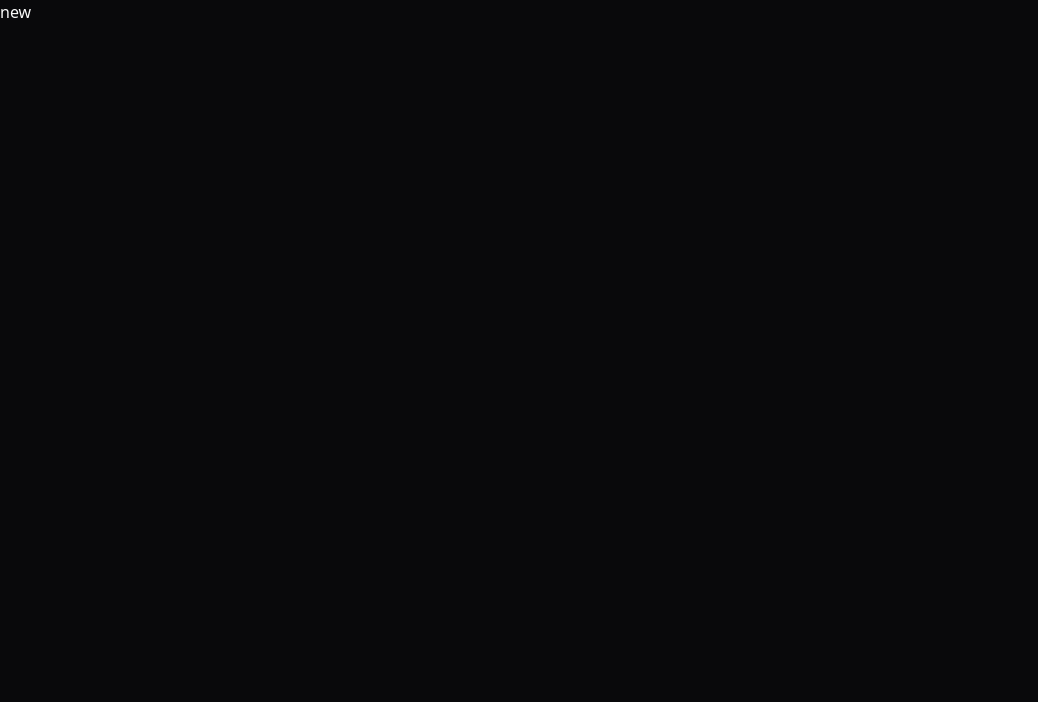
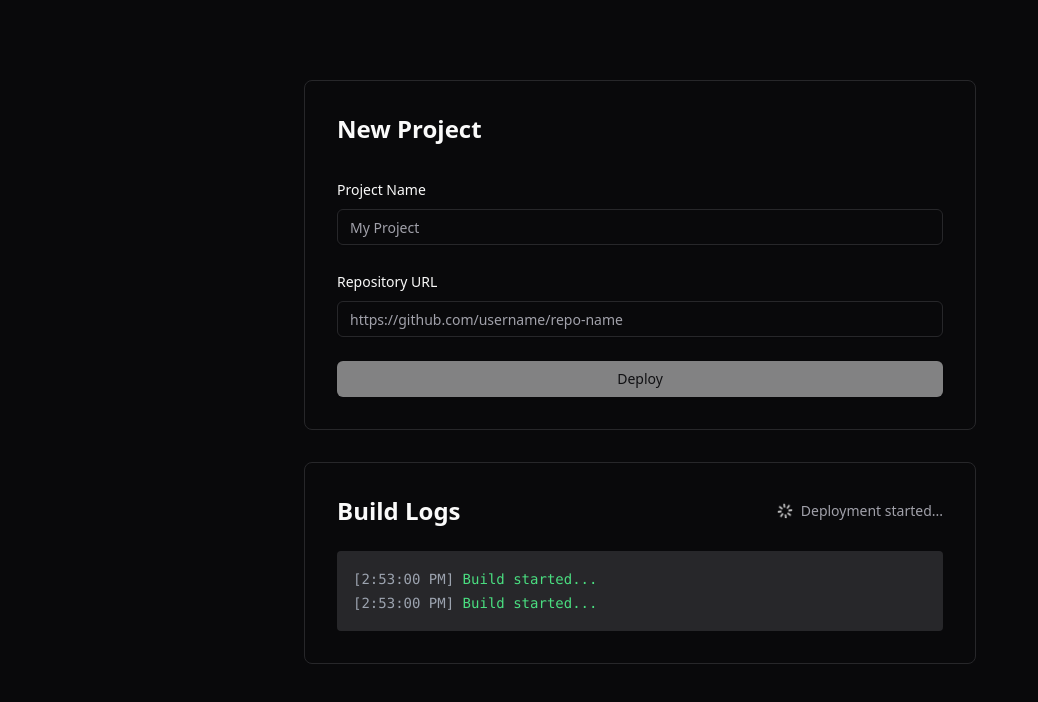
Before and after one commit to shaqeebakhtar/velon, a React (Vite) app in the folder web/: page /projects/new in a window 1280 px wide. Shown: the top 702 px of the page, without its empty margins (0-1038 px from the left). Built offline with nearby package versions, Linux system fonts and the light colour scheme.

Commit message:
add new project form and UI components

```diff
--- a/web/package.json
+++ b/web/package.json
@@ -10,15 +10,19 @@
     "preview": "vite preview"
   },
   "dependencies": {
+    "@hookform/resolvers": "^3.9.1",
+    "@radix-ui/react-label": "^2.1.1",
     "@radix-ui/react-slot": "^1.1.1",
     "class-variance-authority": "^0.7.1",
     "clsx": "^2.1.1",
     "lucide-react": "^0.469.0",
     "react": "^18.3.1",
     "react-dom": "^18.3.1",
+    "react-hook-form": "^7.54.2",
     "react-router": "^7.1.1",
     "tailwind-merge": "^2.6.0",
-    "tailwindcss-animate": "^1.0.7"
+    "tailwindcss-animate": "^1.0.7",
+    "zod": "^3.24.1"
   },
   "devDependencies": {
     "@eslint/js": "^9.17.0",
--- a/web/src/App.tsx
+++ b/web/src/App.tsx
@@ -1,5 +1,6 @@
 import { BrowserRouter as Router, Routes, Route } from 'react-router';
 import Projects from './components/projects';
+import NewProject from './components/projects/new';
 
 function App() {
   return (
@@ -7,8 +8,8 @@
       <Routes>
         <Route path="projects">
           <Route index element={<Projects />} />
+          <Route path="new" element={<NewProject />} />
           <Route path=":name" element={<>name</>} />
-          <Route path="new" element={<>new</>} />
         </Route>
       </Routes>
     </Router>
--- /dev/null
+++ b/web/src/components/projects/new/index.tsx
@@ -0,0 +1,101 @@
+import { Button } from '@/components/ui/button';
+import {
+  Form,
+  FormControl,
+  FormField,
+  FormItem,
+  FormLabel,
+  FormMessage,
+} from '@/components/ui/form';
+import { Input } from '@/components/ui/input';
+import { zodResolver } from '@hookform/resolvers/zod';
+import { LoaderIcon } from 'lucide-react';
+import { useForm } from 'react-hook-form';
+import { z } from 'zod';
+
+const newProjectSchema = z.object({
+  name: z.string().min(2).max(50),
+  gitRepoUrl: z.string().url(),
+});
+
+function NewProject() {
+  const form = useForm<z.infer<typeof newProjectSchema>>({
+    resolver: zodResolver(newProjectSchema),
+  });
+
+  function onSubmit(values: z.infer<typeof newProjectSchema>) {
+    console.log(values);
+  }
+
+  return (
+    <main className="min-h-screen max-w-screen-md mx-auto px-3 lg:px-12 py-20 space-y-8">
+      <section className="rounded-lg border p-8 space-y-8">
+        <h3 className="text-2xl font-semibold">New Project</h3>
+        <Form {...form}>
+          <form onSubmit={form.handleSubmit(onSubmit)} className="space-y-6">
+            <FormField
+              control={form.control}
+              name="name"
+              render={({ field }) => (
+                <FormItem>
+                  <FormLabel>Project Name</FormLabel>
+                  <FormControl>
+                    <Input placeholder="My Project" {...field} />
+                  </FormControl>
+                  <FormMessage />
+                </FormItem>
+              )}
+            />
+            <FormField
+              control={form.control}
+              name="gitRepoUrl"
+              render={({ field }) => (
+                <FormItem>
+                  <FormLabel>Repository URL</FormLabel>
+                  <FormControl>
+                    <Input
+                      type="url"
+                      placeholder="https://github.com/username/repo-name"
+                      {...field}
+                    />
+                  </FormControl>
+                  <FormMessage />
+                </FormItem>
+              )}
+            />
+            <Button type="submit" className="w-full" disabled>
+              Deploy
+            </Button>
+          </form>
+        </Form>
+      </section>
+      <section className="rounded-lg border p-8 space-y-6">
+        <div className="flex items-center justify-between">
+          <h3 className="text-2xl font-semibold">Build Logs</h3>
+          <div className="flex items-center gap-2">
+            <LoaderIcon className="size-4 animate-spin" />
+            <span className="text-sm text-muted-foreground">
+              Deployment started...
+            </span>
+          </div>
+        </div>
+        <pre className="bg-muted text-green-400 p-4 rounded-sm overflow-x-auto text-sm">
+          <div className="py-0.5">
+            <span className="text-gray-400">
+              [{new Date().toLocaleTimeString()}]
+            </span>{' '}
+            <span className="text-green-400 font-mono">Build started...</span>
+          </div>
+          <div className="py-0.5">
+            <span className="text-gray-400">
+              [{new Date().toLocaleTimeString()}]
+            </span>{' '}
+            <span className="text-green-400 font-mono">Build started...</span>
+          </div>
+        </pre>
+      </section>
+    </main>
+  );
+}
+
+export default NewProject;
--- /dev/null
+++ b/web/src/components/ui/form.tsx
@@ -0,0 +1,176 @@
+import * as React from "react"
+import * as LabelPrimitive from "@radix-ui/react-label"
+import { Slot } from "@radix-ui/react-slot"
+import {
+  Controller,
+  ControllerProps,
+  FieldPath,
+  FieldValues,
+  FormProvider,
+  useFormContext,
+} from "react-hook-form"
+
+import { cn } from "@/lib/utils"
+import { Label } from "@/components/ui/label"
+
+const Form = FormProvider
+
+type FormFieldContextValue<
+  TFieldValues extends FieldValues = FieldValues,
+  TName extends FieldPath<TFieldValues> = FieldPath<TFieldValues>
+> = {
+  name: TName
+}
+
+const FormFieldContext = React.createContext<FormFieldContextValue>(
+  {} as FormFieldContextValue
+)
+
+const FormField = <
+  TFieldValues extends FieldValues = FieldValues,
+  TName extends FieldPath<TFieldValues> = FieldPath<TFieldValues>
+>({
+  ...props
+}: ControllerProps<TFieldValues, TName>) => {
+  return (
+    <FormFieldContext.Provider value={{ name: props.name }}>
+      <Controller {...props} />
+    </FormFieldContext.Provider>
+  )
+}
+
+const useFormField = () => {
+  const fieldContext = React.useContext(FormFieldContext)
+  const itemContext = React.useContext(FormItemContext)
+  const { getFieldState, formState } = useFormContext()
+
+  const fieldState = getFieldState(fieldContext.name, formState)
+
+  if (!fieldContext) {
+    throw new Error("useFormField should be used within <FormField>")
+  }
+
+  const { id } = itemContext
+
+  return {
+    id,
+    name: fieldContext.name,
+    formItemId: `${id}-form-item`,
+    formDescriptionId: `${id}-form-item-description`,
+    formMessageId: `${id}-form-item-message`,
+    ...fieldState,
+  }
+}
+
+type FormItemContextValue = {
+  id: string
+}
+
+const FormItemContext = React.createContext<FormItemContextValue>(
+  {} as FormItemContextValue
+)
+
+const FormItem = React.forwardRef<
+  HTMLDivElement,
+  React.HTMLAttributes<HTMLDivElement>
+>(({ className, ...props }, ref) => {
+  const id = React.useId()
+
+  return (
+    <FormItemContext.Provider value={{ id }}>
+      <div ref={ref} className={cn("space-y-2", className)} {...props} />
+    </FormItemContext.Provider>
+  )
+})
+FormItem.displayName = "FormItem"
+
+const FormLabel = React.forwardRef<
+  React.ElementRef<typeof LabelPrimitive.Root>,
+  React.ComponentPropsWithoutRef<typeof LabelPrimitive.Root>
+>(({ className, ...props }, ref) => {
+  const { error, formItemId } = useFormField()
+
+  return (
+    <Label
+      ref={ref}
+      className={cn(error && "text-destructive", className)}
+      htmlFor={formItemId}
+      {...props}
+    />
+  )
+})
+FormLabel.displayName = "FormLabel"
+
+const FormControl = React.forwardRef<
+  React.ElementRef<typeof Slot>,
+  React.ComponentPropsWithoutRef<typeof Slot>
+>(({ ...props }, ref) => {
+  const { error, formItemId, formDescriptionId, formMessageId } = useFormField()
+
+  return (
+    <Slot
+      ref={ref}
+      id={formItemId}
+      aria-describedby={
+        !error
+          ? `${formDescriptionId}`
+          : `${formDescriptionId} ${formMessageId}`
+      }
+      aria-invalid={!!error}
+      {...props}
+    />
+  )
+})
+FormControl.displayName = "FormControl"
+
+const FormDescription = React.forwardRef<
+  HTMLParagraphElement,
+  React.HTMLAttributes<HTMLParagraphElement>
+>(({ className, ...props }, ref) => {
+  const { formDescriptionId } = useFormField()
+
+  return (
+    <p
+      ref={ref}
+      id={formDescriptionId}
+      className={cn("text-[0.8rem] text-muted-foreground", className)}
+      {...props}
+    />
+  )
+})
+FormDescription.displayName = "FormDescription"
+
+const FormMessage = React.forwardRef<
+  HTMLParagraphElement,
+  React.HTMLAttributes<HTMLParagraphElement>
+>(({ className, children, ...props }, ref) => {
+  const { error, formMessageId } = useFormField()
+  const body = error ? String(error?.message) : children
+
+  if (!body) {
+    return null
+  }
+
+  return (
+    <p
+      ref={ref}
+      id={formMessageId}
+      className={cn("text-[0.8rem] font-medium text-destructive", className)}
+      {...props}
+    >
+      {body}
+    </p>
+  )
+})
+FormMessage.displayName = "FormMessage"
+
+export {
+  useFormField,
+  Form,
+  FormItem,
+  FormLabel,
+  FormControl,
+  FormDescription,
+  FormMessage,
+  FormField,
+}
--- /dev/null
+++ b/web/src/components/ui/input.tsx
@@ -0,0 +1,22 @@
+import * as React from "react"
+
+import { cn } from "@/lib/utils"
+
+const Input = React.forwardRef<HTMLInputElement, React.ComponentProps<"input">>(
+  ({ className, type, ...props }, ref) => {
+    return (
+      <input
+        type={type}
+        className={cn(
+          "flex h-9 w-full rounded-md border border-input bg-transparent px-3 py-1 text-base shadow-sm transition-colors file:border-0 file:bg-transparent file:text-sm file:font-medium file:text-foreground placeholder:text-muted-foreground focus-visible:outline-none focus-visible:ring-1 focus-visible:ring-ring disabled:cursor-not-allowed disabled:opacity-50 md:text-sm",
+          className
+        )}
+        ref={ref}
+        {...props}
+      />
+    )
+  }
+)
+Input.displayName = "Input"
+
+export { Input }
--- /dev/null
+++ b/web/src/components/ui/label.tsx
@@ -0,0 +1,26 @@
+"use client"
+
+import * as React from "react"
+import * as LabelPrimitive from "@radix-ui/react-label"
+import { cva, type VariantProps } from "class-variance-authority"
+
+import { cn } from "@/lib/utils"
+
+const labelVariants = cva(
+  "text-sm font-medium leading-none peer-disabled:cursor-not-allowed peer-disabled:opacity-70"
+)
+
+const Label = React.forwardRef<
+  React.ElementRef<typeof LabelPrimitive.Root>,
+  React.ComponentPropsWithoutRef<typeof LabelPrimitive.Root> &
+    VariantProps<typeof labelVariants>
+>(({ className, ...props }, ref) => (
+  <LabelPrimitive.Root
+    ref={ref}
+    className={cn(labelVariants(), className)}
+    {...props}
+  />
+))
+Label.displayName = LabelPrimitive.Root.displayName
+
+export { Label }
```
Also changed, not shown: 1 other file (tests, documents, lock files or other folders).
